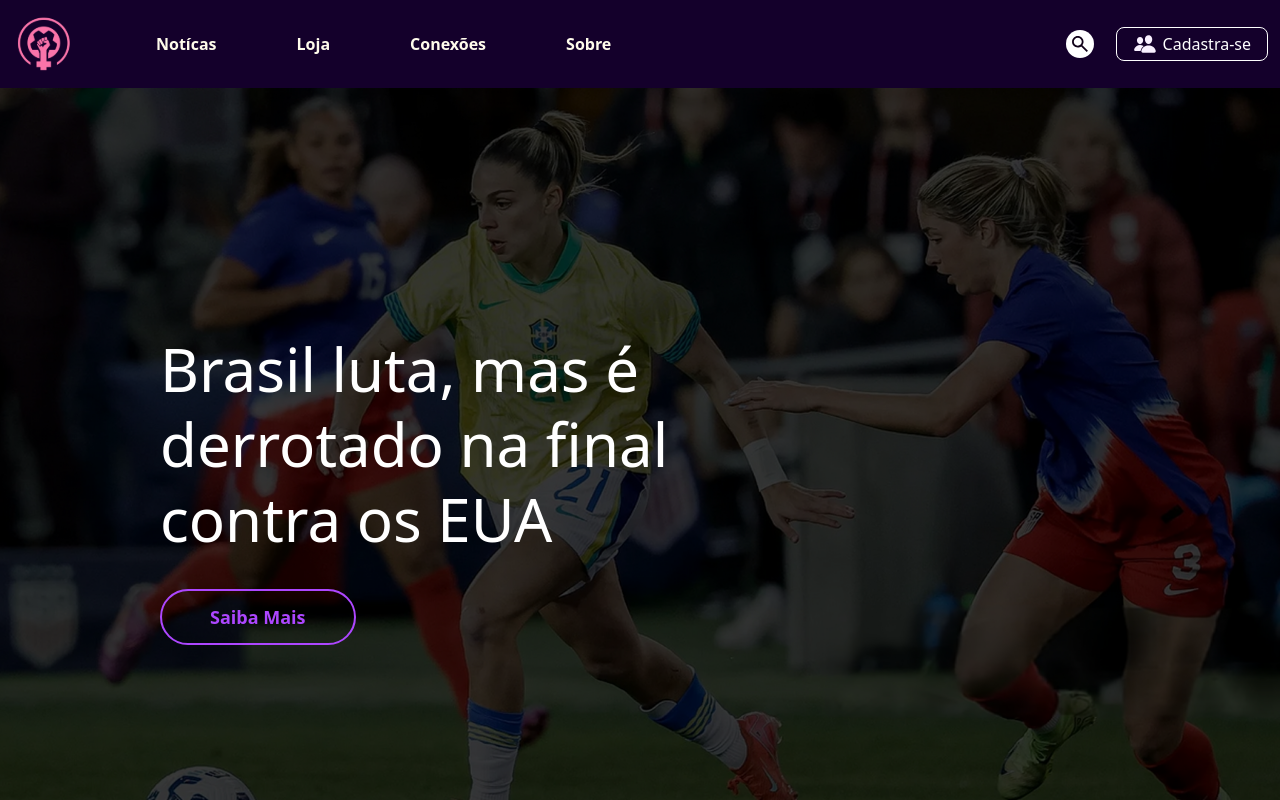
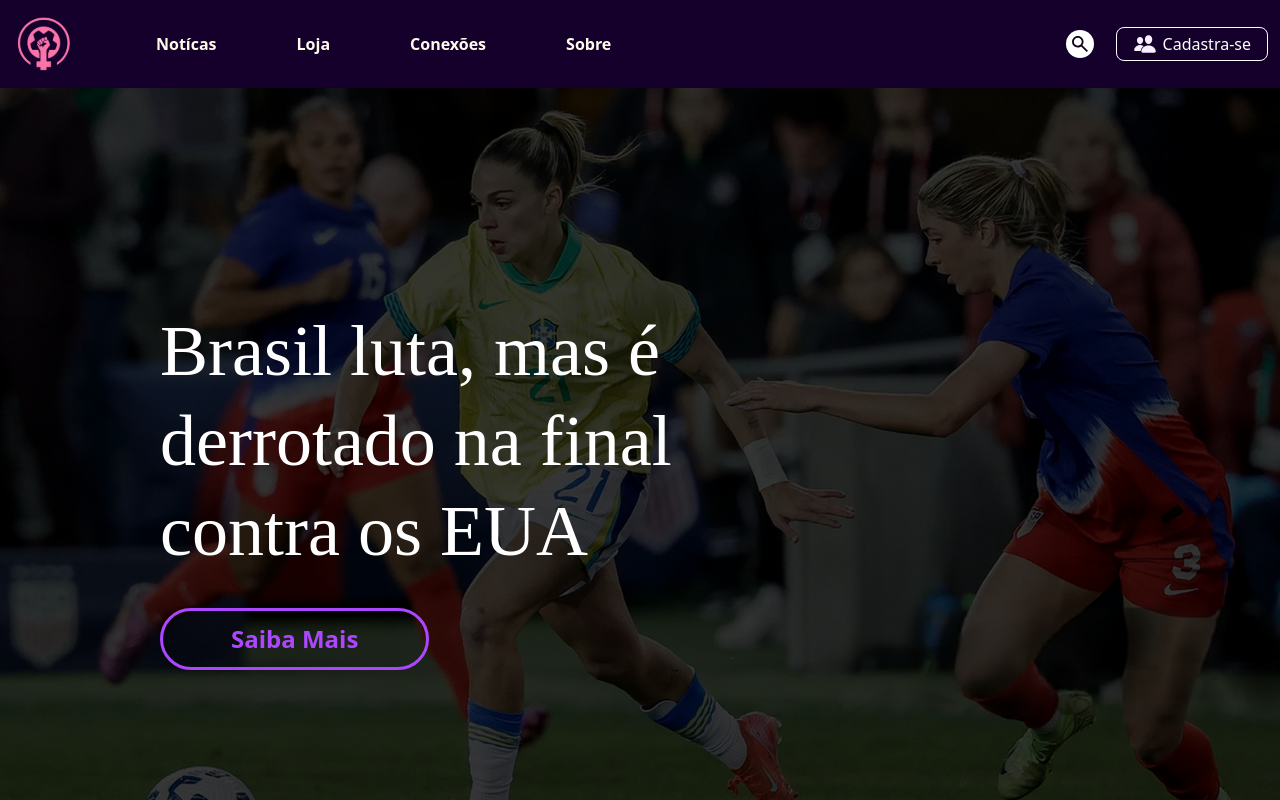
Before and after one commit to syinapse/PassaBola-website, a React (Vite) app: page / in a window 1280 px wide. Shown: the top 800 px of the page. Built offline with nearby package versions, Linux system fonts and the light colour scheme.

Commit message:
alterando design Header

```diff
--- a/src/index.css
+++ b/src/index.css
@@ -15,3 +15,11 @@
   --color-btn-accent: #E5599D;
 
 }
+
+.font-serif-display {
+    font-family: 'Playfair Display', serif;
+}
+
+.font-quando {
+    font-family: 'Quando', serif;
+}
--- a/src/pages/PortalInicial.jsx
+++ b/src/pages/PortalInicial.jsx
@@ -30,13 +30,13 @@ export const PortalInicial = () => {
 
         {/* Container para o conteúdo do banner */}
         <div className="relative z-10">
-          <h2 className='text-6xl text-white leading-tight mb-8 font-quando'> {/* Usando 'font-quando' aqui */}
+          <h2 className='text-7xl text-white leading-tight mb-8 font-quando'> {/* Usando 'font-quando' aqui */}
             Brasil luta, mas é <br />
             derrotado na final <br />
             contra os EUA
           </h2>
           {/* BOTÃO CORRIGIDO AQUI */}
-          <button className='border-purple-500 border-2 rounded-full px-12 py-3 text-purple-500 font-semibold text-lg transition-opacity duration-300 hover:opacity-80'>
+          <button className='border-purple-500 border-3 rounded-full px-17 py-3 text-purple-500 font-semibold text-2xl transition-opacity duration-300 hover:opacity-80'>
             Saiba Mais
           </button>
         </div>
```
